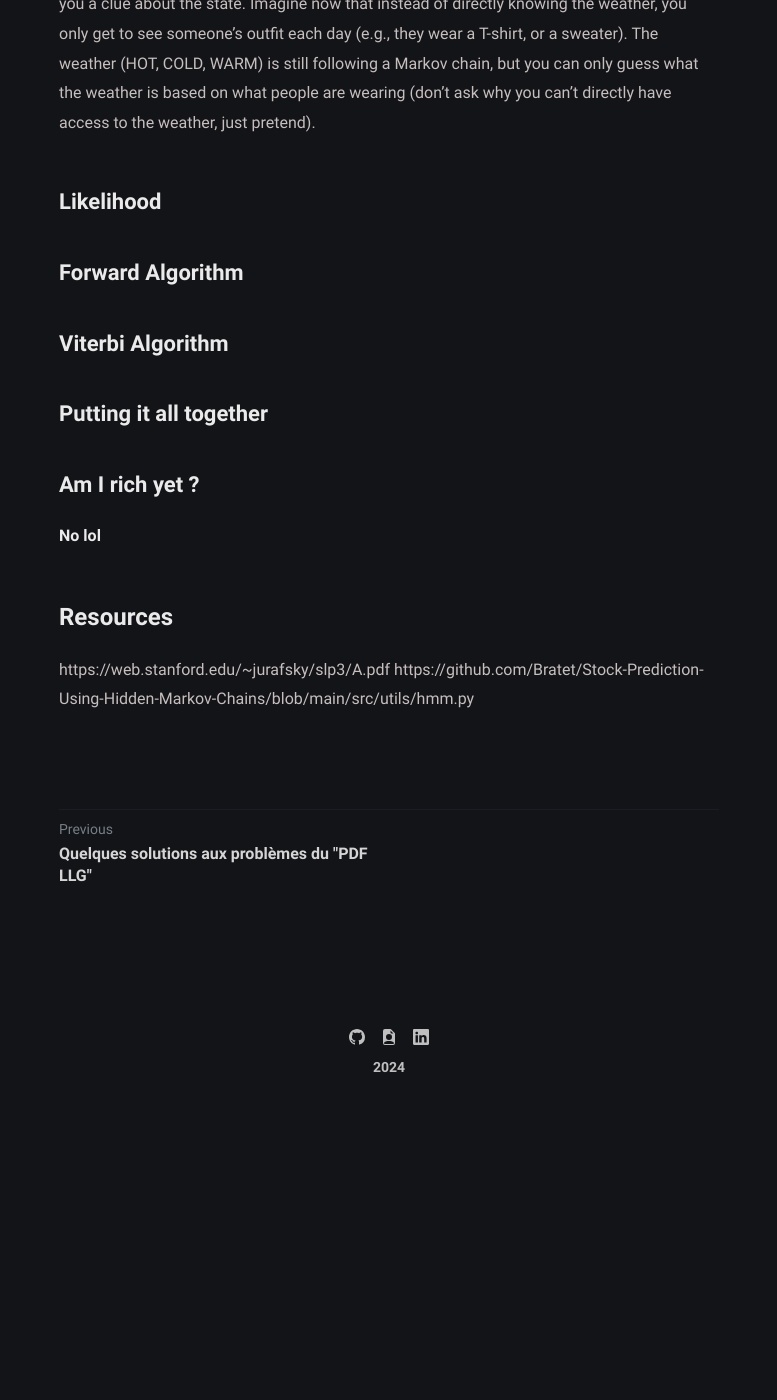
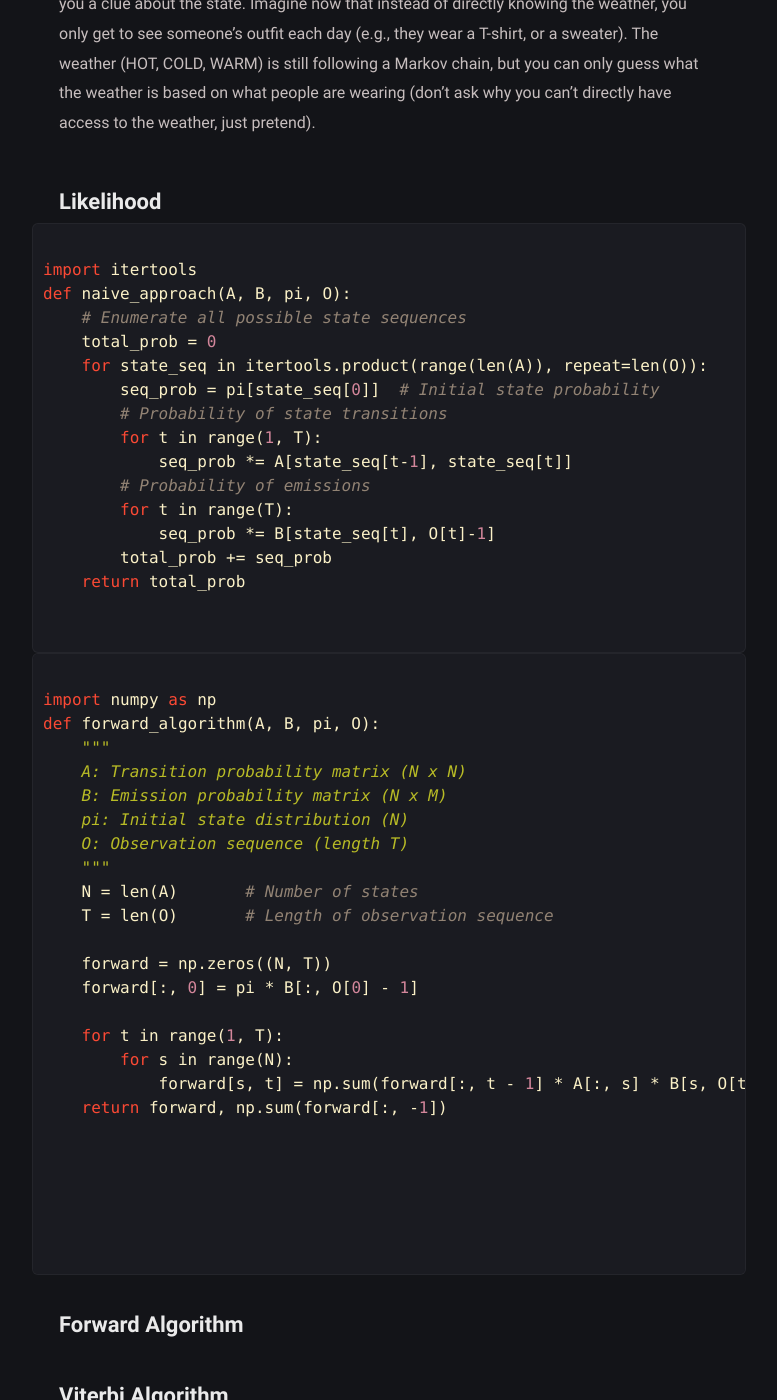
Before and after one commit to Cyril9227/cyril9227.github.io, a Jekyll site: the page built from _posts/markov-chain/2024-08-28-markov-chain.md, in a window 1280 px wide and 1400 px high, scrolled down 2883 px. Shown: the whole window, without its empty margins (251-1028 px from the left). Built offline with Jekyll 4.4.1, drawn with Linux system fonts in a browser that asks for light colours; before the commit the page ends 3996 px from its top, so only the background shows below that.

Commit message:
code snippet

````diff
--- a/_posts/markov-chain/2024-08-28-markov-chain.md
+++ b/_posts/markov-chain/2024-08-28-markov-chain.md
@@ -70,6 +70,55 @@ A Hidden Markov Chain is like a Markov Chain, but with a twist: the states are *
 
 ## Likelihood
 
+```python
+
+import itertools
+def naive_approach(A, B, pi, O):
+    # Enumerate all possible state sequences
+    total_prob = 0
+    for state_seq in itertools.product(range(len(A)), repeat=len(O)):
+        seq_prob = pi[state_seq[0]]  # Initial state probability
+        # Probability of state transitions
+        for t in range(1, T):
+            seq_prob *= A[state_seq[t-1], state_seq[t]]
+        # Probability of emissions
+        for t in range(T):
+            seq_prob *= B[state_seq[t], O[t]-1]
+        total_prob += seq_prob
+    return total_prob
+
+
+```
+
+
+```python
+
+import numpy as np
+def forward_algorithm(A, B, pi, O):
+    """
+    A: Transition probability matrix (N x N)
+    B: Emission probability matrix (N x M)
+    pi: Initial state distribution (N)
+    O: Observation sequence (length T)
+    """
+    N = len(A)       # Number of states
+    T = len(O)       # Length of observation sequence
+
+    forward = np.zeros((N, T))
+    forward[:, 0] = pi * B[:, O[0] - 1]
+
+    for t in range(1, T):
+        for s in range(N):
+            forward[s, t] = np.sum(forward[:, t - 1] * A[:, s] * B[s, O[t] - 1])
+    return forward, np.sum(forward[:, -1])
+
+
+
+
+
+
+```
+
 ## Forward Algorithm
 
 ## Viterbi Algorithm
````
